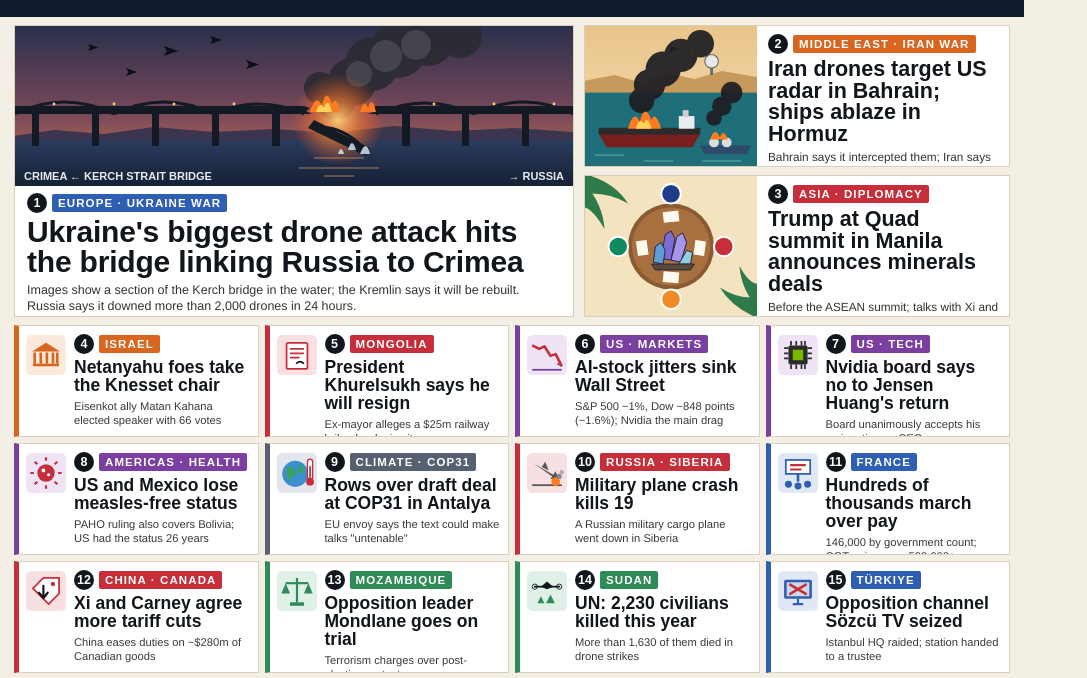
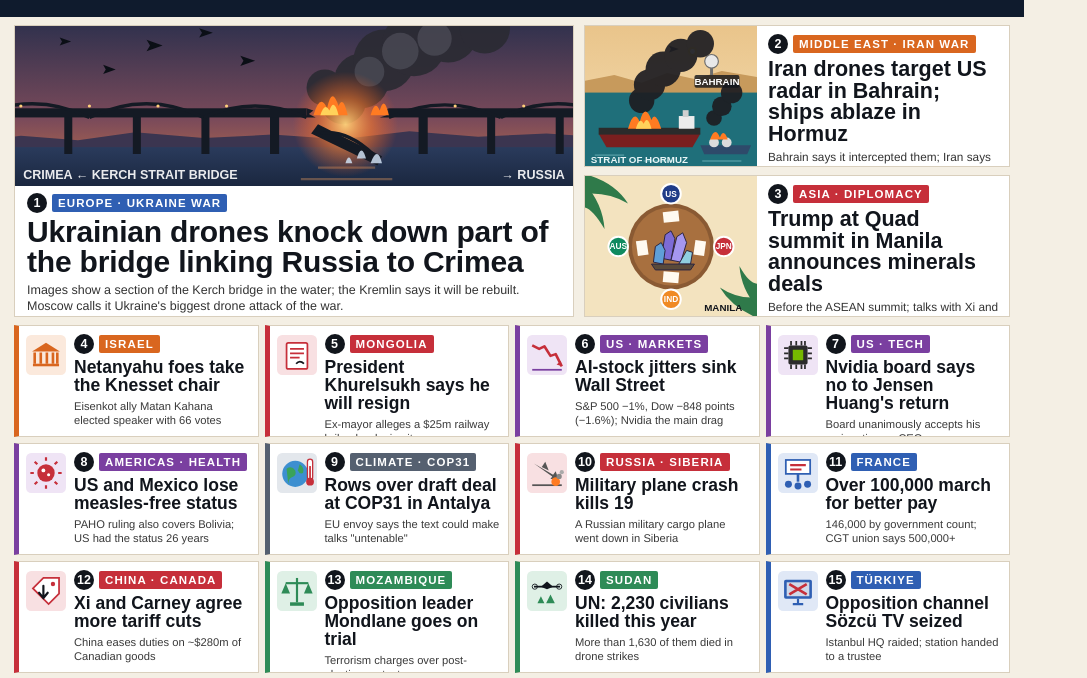
Before and after one commit to ItzSudhan/news-17-nov-2026, a plain HTML site: page layout/index.html in a window 1280 px wide. Shown: the part 103-781 px from the top of the page, without its empty margins (0-1087 px from the left). Drawn offline with Linux system fonts and the light colour scheme.

Commit message:
Attribute disputed claims, label lead pictures, fix overflows
Co-Authored-By: Claude Opus 5.5 <noreply@anthropic.com>

```diff
--- a/layout/index.html
+++ b/layout/index.html
@@ -162,7 +162,7 @@
 
 <!-- ============ LEAD 1: Crimea bridge ============ -->
 <section class="lead1">
-  <svg viewBox="0 18 560 160" preserveAspectRatio="xMidYMid slice" xmlns="http://www.w3.org/2000/svg">
+  <svg viewBox="34 26 490 140" preserveAspectRatio="xMidYMid slice" xmlns="http://www.w3.org/2000/svg">
     <defs>
       <linearGradient id="sky1" x1="0" y1="0" x2="0" y2="1">
         <stop offset="0" stop-color="#1b2a4a"/>
@@ -238,14 +238,14 @@
       <path d="M74 36 l10 3.5 l-10 3.5 l2 -3.5 z"/>
     </g>
     <g font-family="Avenir Next Condensed, sans-serif" font-weight="700" font-size="11" fill="#fff" opacity="0.9">
-      <text x="10" y="172">CRIMEA ←  KERCH STRAIT BRIDGE</text>
-      <text x="550" y="172" text-anchor="end">→ RUSSIA</text>
+      <text x="42" y="160">CRIMEA ←  KERCH STRAIT BRIDGE</text>
+      <text x="516" y="160" text-anchor="end">→ RUSSIA</text>
     </g>
   </svg>
   <div class="txt">
     <div><span class="num">1</span><span class="tag eu">Europe · Ukraine war</span></div>
-    <h1>Ukraine's biggest drone attack hits the bridge linking Russia to Crimea</h1>
-    <p>Images show a section of the Kerch bridge in the water; the Kremlin says it will be rebuilt. Russia says it downed more than 2,000 drones in 24 hours.</p>
+    <h1>Ukrainian drones knock down part of the bridge linking Russia to Crimea</h1>
+    <p>Images show a section of the Kerch bridge in the water; the Kremlin says it will be rebuilt. Moscow calls it Ukraine's biggest drone attack of the war.</p>
   </div>
 </section>
 
@@ -282,6 +282,11 @@
     <path d="M118 124 L170 124 L166 133 L122 133 Z" fill="#2e4a6a"/>
     <circle cx="132" cy="121" r="5" fill="#dcdcdc"/><circle cx="145" cy="121" r="5" fill="#dcdcdc"/>
     <path d="M128 118 Q133 104 138 116 Q142 106 146 118 Z" fill="#ff7b22"/>
+    <g font-family="Avenir Next Condensed, sans-serif" font-weight="800" font-size="10">
+      <rect x="112" y="52" width="46" height="13" rx="2" fill="#11151c" opacity="0.8"/>
+      <text x="135" y="62" fill="#fff" text-anchor="middle">BAHRAIN</text>
+      <text x="6" y="142" fill="#e8f6f7">STRAIT OF HORMUZ</text>
+    </g>
   </svg>
   <div class="txt">
     <div><span class="num">2</span><span class="tag me">Middle East · Iran war</span></div>
@@ -306,6 +311,12 @@
       <circle cx="88" cy="128" r="10" fill="#f08a24"/>
       <circle cx="34" cy="74" r="10" fill="#0f8a5f"/>
     </g>
+    <g font-family="Avenir Next Condensed, sans-serif" font-weight="800" font-size="8.5" fill="#fff" text-anchor="middle">
+      <text x="88" y="23">US</text><text x="142" y="77">JPN</text><text x="88" y="131">IND</text><text x="34" y="77">AUS</text>
+    </g>
+    <g font-family="Avenir Next Condensed, sans-serif" font-weight="800" font-size="10" fill="#11151c">
+      <text x="122" y="140">MANILA</text>
+    </g>
     <rect x="80" y="38" width="16" height="11" fill="#fffaf0" transform="rotate(-6 88 43)"/>
     <rect x="112" y="68" width="11" height="15" fill="#fffaf0" transform="rotate(8 117 75)"/>
     <rect x="80" y="100" width="16" height="11" fill="#fffaf0" transform="rotate(5 88 105)"/>
@@ -321,7 +332,7 @@
   <div class="txt">
     <div><span class="num">3</span><span class="tag as">Asia · Diplomacy</span></div>
     <h2>Trump at Quad summit in Manila announces minerals deals</h2>
-    <p>Before the ASEAN summit; talks with Xi and Putin in Shenzhen on Thursday.</p>
+    <p>Before the ASEAN summit; talks with Xi and Putin planned for Thursday.</p>
   </div>
 </section>
 
@@ -401,7 +412,7 @@
       <path d="M23 24 V33" stroke="#2f5fb3" stroke-width="3"/>
       <circle cx="12" cy="36" r="4" fill="#2f5fb3"/><circle cx="23" cy="38" r="4" fill="#2f5fb3"/><circle cx="34" cy="36" r="4" fill="#2f5fb3"/></svg>
     <div class="body"><div class="top"><span class="num">11</span><span class="tag eu">France</span></div>
-      <h3>Hundreds of thousands march over pay</h3>
+      <h3>Over 100,000 march for better pay</h3>
       <p>146,000 by government count; CGT union says 500,000+</p></div>
   </div>
 
@@ -525,7 +536,7 @@
     <li style="--c:var(--am)"><b>Haiti:</b> rallies for El Salvador troop mission</li>
     <li style="--c:var(--am)"><b>New York</b> mayor disbands NYPD protest unit</li>
     <li style="--c:var(--oc)"><b>Pacific:</b> Air Niugini back in Auckland after 26 yrs</li>
-    <li style="--c:var(--af)"><b>Football:</b> AFCON qualifier, Togo 3–0 Algeria</li>
+    <li style="--c:var(--af)"><b>AFCON qualifier:</b> Ethiopia 1–0 Mozambique</li>
   </ul>
 </section>
 
```
Also changed, not shown: entry.png, 1 other file.
